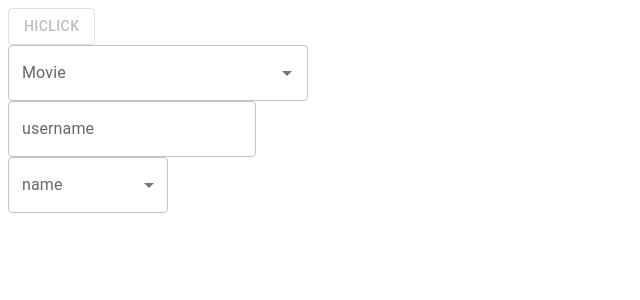
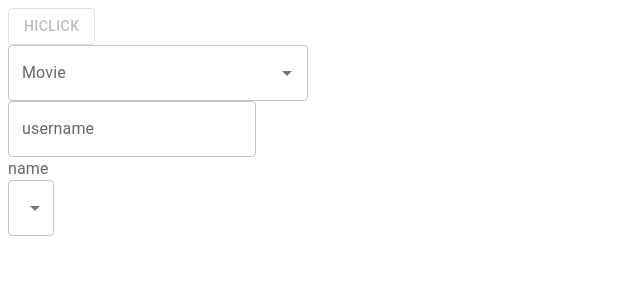
Before and after one commit to khashayaryaghma/zamin-khaki-project, a React (Create React App) app in the folder client/: page / in a window 1280 px wide. Shown: the top 300 px of the page, without its empty margins (0-640 px from the left). Built offline with nearby package versions, Linux system fonts and the light colour scheme.

Commit message:
Update Selectopt.js

```diff
--- a/client/src/component/Selectopt.js
+++ b/client/src/component/Selectopt.js
@@ -9,7 +9,6 @@ function Selectopt({ sx, id, label, handleChange, name, options }) {
     return (
         <>
             <Box sx={sx}>
-                <FormControl fullWidth>
                     <InputLabel id={id}>{label}</InputLabel>
                     <Select
                         labelId={id}
@@ -17,12 +16,12 @@ function Selectopt({ sx, id, label, handleChange, name, options }) {
                         value={name}
                         label={label}
                         onChange={handleChange}
+
                     >
                         {options.map((ele) => {
                             return <MenuItem value={ele}>{ele}</MenuItem>;
                         })}
                     </Select>
-                </FormControl>
             </Box>
         </>
     );
```
